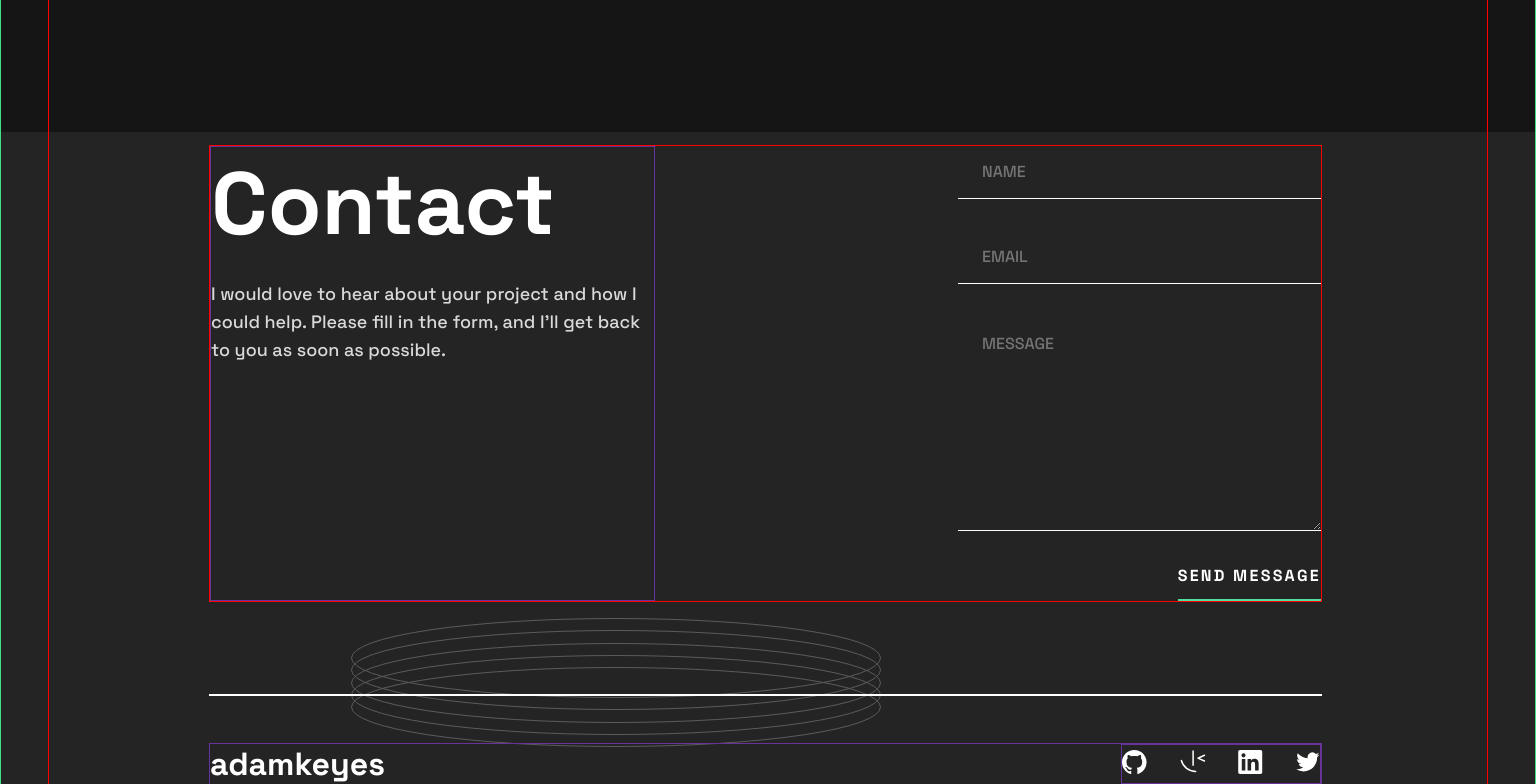
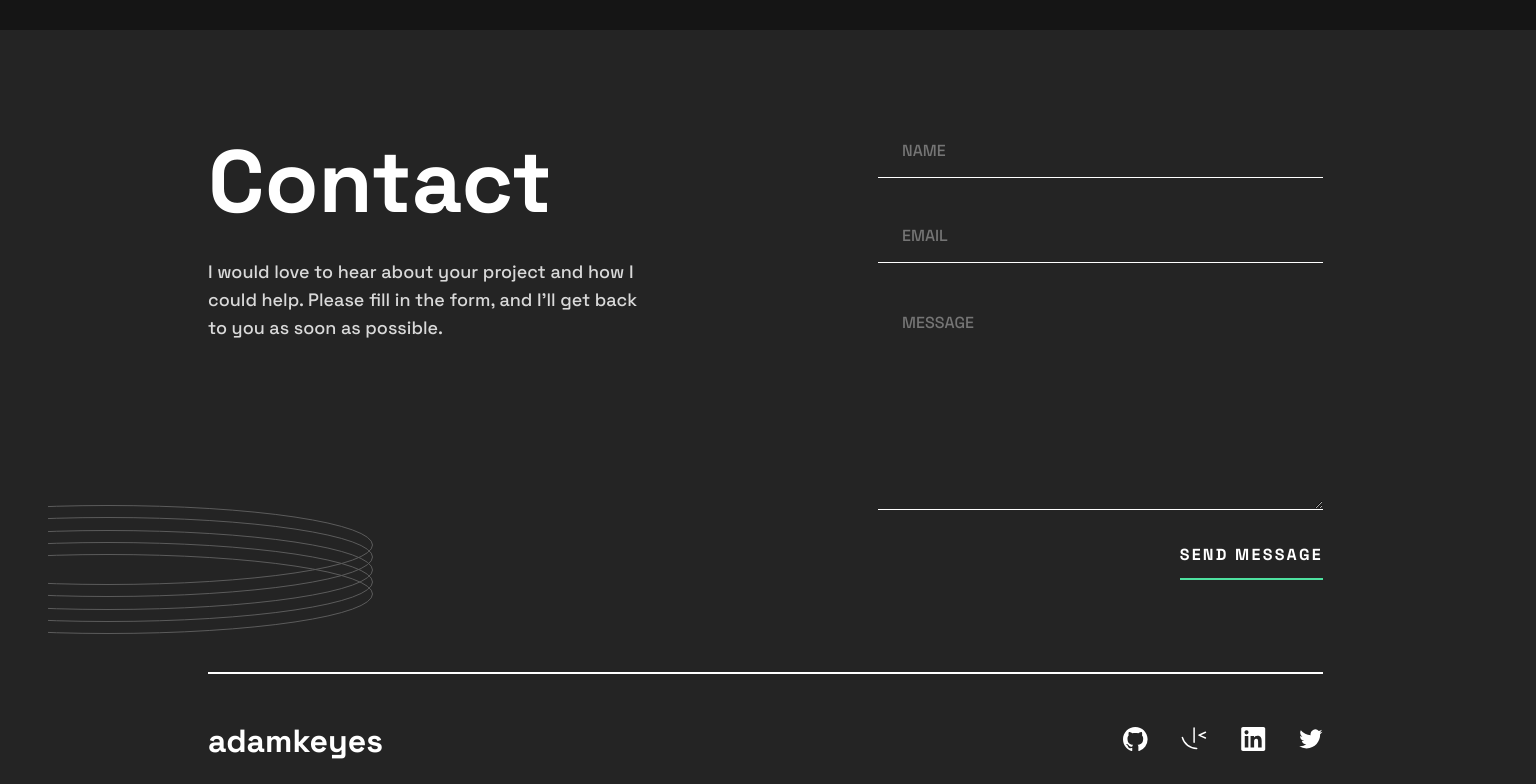
Before and after one commit to LeaHaelin/react-single-page-portfolio, a React (Create React App) app: page / in a window 1536 px wide. Shown: the part 3160-3944 px from the top of the page. Built offline with nearby package versions, Linux system fonts and the light colour scheme.

Commit message:
refactor styles

```diff
--- a/src/styles/_contact.scss
+++ b/src/styles/_contact.scss
@@ -1,5 +1,5 @@
 .contact {
-    margin: 60px 0 87px;
+    margin: 140px 0 87px;
 }
 
 .contact__title {
@@ -107,7 +107,6 @@ input:-webkit-autofill:active {
 @media(min-width:768px) {
     .contact {
         margin: 100px 130px 92px;
-        border: 1px solid red;
     }
 
     .contact__title {
@@ -134,7 +133,6 @@ input:-webkit-autofill:active {
     }
 
     .contact__header {
-        border: 1px solid rebeccapurple;
         text-align: left;
         max-width: 445px;
     }
@@ -146,10 +144,6 @@ input:-webkit-autofill:active {
 
     .contact__form {
         margin-top: 0;
-        max-width: 455px;
-    }
-
-    .contact__detail {
-        // padding: 0;
+        min-width: 445px;
     }
 }
--- a/src/styles/_icons.scss
+++ b/src/styles/_icons.scss
@@ -1,13 +1,8 @@
 .banner__icons {
-    border: 1px solid rebeccapurple;
     display: flex;
     justify-content: space-between;
     align-items: center;
     margin-top: 20px;
-}
-
-.banner__icon {
-    border: 1px solid palegoldenrod;
 }
 
 .banner__icon:hover,
--- a/src/styles/_nav.scss
+++ b/src/styles/_nav.scss
@@ -1,6 +1,5 @@
 .banner {
     margin: 0px auto;
-    border: 1px solid $green;
     width: 174px;
 }
 
@@ -12,7 +11,6 @@
 
 @media(min-width:768px) {
     .banner {
-        border: 1px solid rebeccapurple;
         width: 100%;
         display: flex;
         flex-direction: row;
--- a/src/styles/_projects.scss
+++ b/src/styles/_projects.scss
@@ -1,6 +1,5 @@
 .projects {
     margin: 80px 0;
-    border: 1px solid floralwhite;
 }
 
 .projects__header {
@@ -21,12 +20,10 @@
 }
 
 .project-contents {
-    border: 1px solid palegreen;
     text-align: left;
 }
 
 .project {
-    border: 1px solid rgb(169, 152, 251);
     margin-top: 40px;
     min-width: 343px;
 }
@@ -107,13 +104,11 @@
     }
 
     .project-contents {
-        border: 1px solid fuchsia;
         padding-top: 10px;
     }
 
     .project {
         margin-top: 70px;
-        border: 1px solid palegoldenrod;
         min-width: 540px;
         position: relative;
     }
--- a/src/styles/_skills.scss
+++ b/src/styles/_skills.scss
@@ -1,10 +1,8 @@
 .skills {
-    border: 1px solid mediumaquamarine;
     margin: 40px 0 16px;
 }
 
 .skill {
-    border: 1px solid mediumaquamarine;
     margin-bottom: 24px;
 }
 
--- a/src/styles/app.css
+++ b/src/styles/app.css
@@ -5,19 +5,18 @@
 }
 
 body {
-  background: linear-gradient(to bottom, #151515 0%, #151515 81.5%, #242424 81.5%, #242424 100%);
-  border: 1px solid rgb(65, 225, 134);
+  background: linear-gradient(to bottom, #151515 0%, #151515 81%, #242424 81%, #242424 100%);
 }
 
 .App {
   margin: 0 auto;
   padding: 20px 16px 80px;
   min-width: 375px;
-  max-width: 500px;
+  max-width: 400px;
   text-align: center;
   font-family: "Space Grotesk";
-  background: no-repeat top 254px left 311px url("../assets/images/pattern-circle.svg"), no-repeat top center url("../assets/images/image-profile-mobile.webp"), no-repeat top 124px right 187px url("../assets/images/pattern-rings.svg"), no-repeat top 1320px left 189px url("../assets/images/pattern-rings.svg"), no-repeat bottom 220px right 189px url("../assets/images/pattern-rings.svg");
-  background-size: auto, 174px 383px, auto, auto, auto;
+  background: no-repeat top center url("../assets/images/image-profile-mobile.webp"), no-repeat top 124px right 187px url("../assets/images/pattern-rings.svg"), no-repeat top 254px left 311px url("../assets/images/pattern-circle.svg"), no-repeat top 1320px left 189px url("../assets/images/pattern-rings.svg"), no-repeat bottom 220px right 189px url("../assets/images/pattern-rings.svg");
+  background-size: 174px 383px, auto, auto, auto, auto;
 }
 
 .line {
@@ -25,6 +24,9 @@ body {
 }
 
 @media (min-width: 768px) {
+  body {
+    background: linear-gradient(to bottom, #151515 0%, #151515 73.5%, #242424 73.5%, #242424 100%);
+  }
   .App {
     min-width: 768px;
     padding: 30px 30px 40px;
@@ -36,11 +38,13 @@ body {
   }
 }
 @media (min-width: 1400px) {
+  body {
+    background: linear-gradient(to bottom, #151515 0%, #151515 79.5%, #242424 79.5%, #242424 100%);
+  }
   .App {
     min-width: 1440px;
-    border: 1px solid red;
     padding: 40px 165px 92px 160px;
-    background: no-repeat top 86px right 503px url("../assets/images/pattern-rings.svg"), no-repeat top 471px left 702px url("../assets/images/pattern-circle.svg"), no-repeat top 1047px left 570px url("../assets/images/pattern-rings.svg"), no-repeat bottom 130px right 606px url("../assets/images/pattern-rings.svg"), no-repeat top left 835px url("../assets/images/image-profile-desktop.webp");
+    background: no-repeat top 133px right 1010px url("../assets/images/pattern-rings.svg"), no-repeat top 521px left 766px url("../assets/images/pattern-circle.svg"), no-repeat top 1045px left 1149px url("../assets/images/pattern-rings.svg"), no-repeat bottom 219px right 1115px url("../assets/images/pattern-rings.svg"), no-repeat top left 835px url("../assets/images/image-profile-desktop.webp");
     background-size: auto, auto, auto, auto, 445px 720px;
   }
 }
@@ -50,7 +54,6 @@ body {
 }
 .banner {
   margin: 0px auto;
-  border: 1px solid #4EE1A0;
   width: 174px;
 }
 
@@ -62,7 +65,6 @@ body {
 
 @media (min-width: 768px) {
   .banner {
-    border: 1px solid rebeccapurple;
     width: 100%;
     display: flex;
     flex-direction: row;
@@ -78,15 +80,10 @@ body {
   }
 }
 .banner__icons {
-  border: 1px solid rebeccapurple;
   display: flex;
   justify-content: space-between;
   align-items: center;
   margin-top: 20px;
-}
-
-.banner__icon {
-  border: 1px solid palegoldenrod;
 }
 
 .banner__icon:hover,
@@ -197,12 +194,10 @@ body {
   }
 }
 .skills {
-  border: 1px solid mediumaquamarine;
   margin: 40px 0 16px;
 }
 
 .skill {
-  border: 1px solid mediumaquamarine;
   margin-bottom: 24px;
 }
 
@@ -254,7 +249,6 @@ body {
 }
 .projects {
   margin: 80px 0;
-  border: 1px solid floralwhite;
 }
 
 .projects__header {
@@ -275,12 +269,10 @@ body {
 }
 
 .project-contents {
-  border: 1px solid palegreen;
   text-align: left;
 }
 
 .project {
-  border: 1px solid rgb(169, 152, 251);
   margin-top: 40px;
   min-width: 343px;
 }
@@ -355,12 +347,10 @@ body {
     font-weight: 88px;
   }
   .project-contents {
-    border: 1px solid fuchsia;
     padding-top: 10px;
   }
   .project {
     margin-top: 70px;
-    border: 1px solid palegoldenrod;
     min-width: 540px;
     position: relative;
   }
@@ -391,7 +381,7 @@ body {
   }
 }
 .contact {
-  margin: 60px 0 87px;
+  margin: 140px 0 87px;
 }
 
 .contact__title {
@@ -497,7 +487,6 @@ input:-webkit-autofill:active {
 @media (min-width: 768px) {
   .contact {
     margin: 100px 130px 92px;
-    border: 1px solid red;
   }
   .contact__title {
     margin-top: 60px;
@@ -519,7 +508,6 @@ input:-webkit-autofill:active {
     justify-content: space-between;
   }
   .contact__header {
-    border: 1px solid rebeccapurple;
     text-align: left;
     max-width: 445px;
   }
@@ -529,7 +517,7 @@ input:-webkit-autofill:active {
   }
   .contact__form {
     margin-top: 0;
-    max-width: 455px;
+    min-width: 445px;
   }
 }
 .footer {
--- a/src/styles/app.scss
+++ b/src/styles/app.scss
@@ -19,26 +19,25 @@ $photoDT: url('../assets/images/image-profile-desktop.webp');
 body {
     background: linear-gradient(to bottom,
             $black 0%,
-            $black 81.5%,
-            $darkGrey 81.5%,
+            $black 81%,
+            $darkGrey 81%,
             $darkGrey 100%);
-    border: 1px solid rgb(65, 225, 134);
 }
 
 .App {
     margin: 0 auto;
     padding: 20px 16px 80px;
     min-width: 375px;
-    max-width: 500px;
+    max-width: 400px;
     text-align: center;
     font-family: "Space Grotesk";
     background:
-        no-repeat top 254px left 311px $patternCircle,
         no-repeat top center $photoMB,
         no-repeat top 124px right 187px $patternRings,
+        no-repeat top 254px left 311px $patternCircle,
         no-repeat top 1320px left 189px $patternRings,
         no-repeat bottom 220px right 189px $patternRings;
-    background-size: auto, 174px 383px, auto, auto, auto;
+    background-size: 174px 383px, auto, auto, auto, auto;
 }
 
 .line {
@@ -46,6 +45,14 @@ body {
 }
 
 @media(min-width:768px) {
+    body {
+        background: linear-gradient(to bottom,
+                $black 0%,
+                $black 73.5%,
+                $darkGrey 73.5%,
+                $darkGrey 100%);
+    }
+
     .App {
         min-width: 768px;
         padding: 30px 30px 40px;
@@ -64,15 +71,22 @@ body {
 }
 
 @media(min-width:1400px) {
+    body {
+        background: linear-gradient(to bottom,
+                $black 0%,
+                $black 79.5%,
+                $darkGrey 79.5%,
+                $darkGrey 100%);
+    }
+
     .App {
         min-width: 1440px;
-        border: 1px solid red;
         padding: 40px 165px 92px 160px;
         background:
-            no-repeat top 86px right 503px $patternRings,
-            no-repeat top 471px left 702px $patternCircle,
-            no-repeat top 1047px left 570px $patternRings,
-            no-repeat bottom 130px right 606px $patternRings,
+            no-repeat top 133px right 1010px $patternRings,
+            no-repeat top 521px left 766px $patternCircle,
+            no-repeat top 1045px left 1149px $patternRings,
+            no-repeat bottom 219px right 1115px $patternRings,
             no-repeat top left 835px $photoDT;
         background-size: auto, auto, auto, auto, 445px 720px;
     }
```
Also changed, not shown: 1 other file (tests, documents, lock files or other folders).
